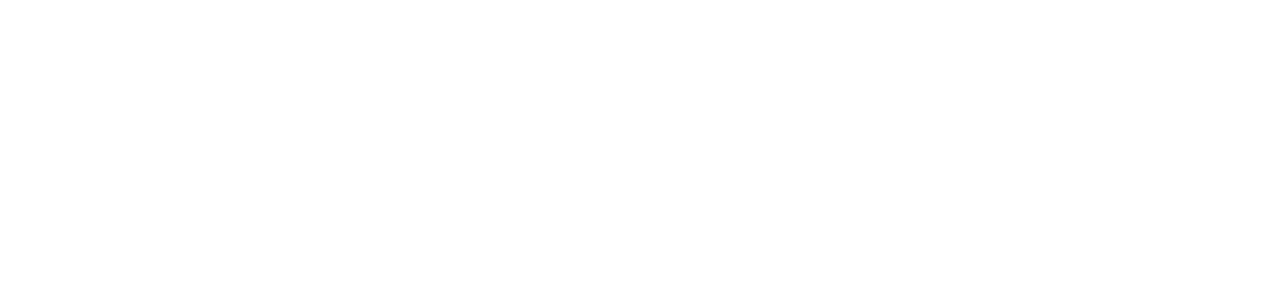
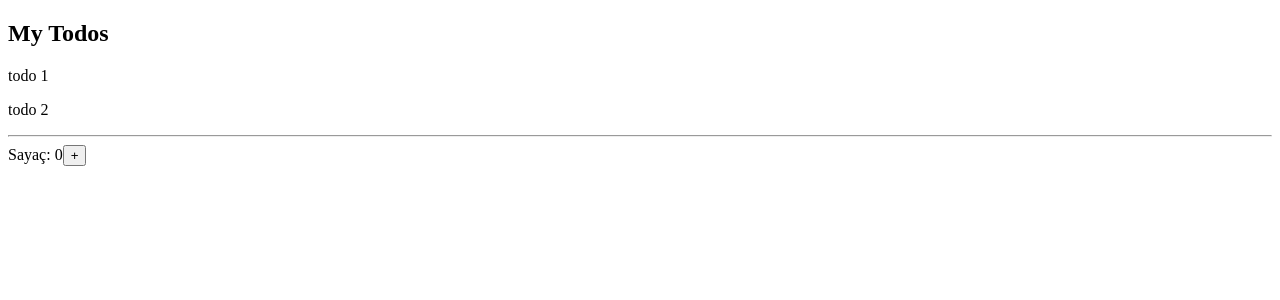
Before and after one commit to emrbalc1/hafta-10, a React (Create React App) app: page / in a window 1280 px wide. Shown: the top 300 px of the page. Built offline with nearby package versions, Linux system fonts and the light colour scheme.

Commit message:
Memo örneği yapıldı

```diff
--- a/src/App.js
+++ b/src/App.js
@@ -1,7 +1,29 @@
-const App = ()=> {
+import React from "react";
+import Todos from "./Todos";
+
+function App() {
+
+  const [count, setCount] = React.useState(0);
+  const [todos, setTodos] = React.useState(["todo 1", "todo 2"]);
+
+  const increment = () => {
+    setCount((c) => c + 1);
+    // setTodos([...todos, "Yapılacak işler 3"])
+  }
+
+  return (
     <>
-        Merhaba
+      <Todos todos={todos} />
+
+      <hr />
+
+      <div>
+        Sayaç: {count}
+        <button onClick={increment}>+</button>
+      </div>
     </>
+  )
+
 }
 
-export default App
+export default App;
--- /dev/null
+++ b/src/Todos.jsx
@@ -0,0 +1,15 @@
+import React from "react";
+
+const Todos = ({ todos }) => {
+    console.log("child render");
+    return (
+      <>
+        <h2>My Todos</h2>
+        {todos.map((todo, index) => {
+          return <p key={index}>{todo}</p>;
+        })}
+      </>
+    );
+  };
+
+  export default React.memo(Todos);
```
